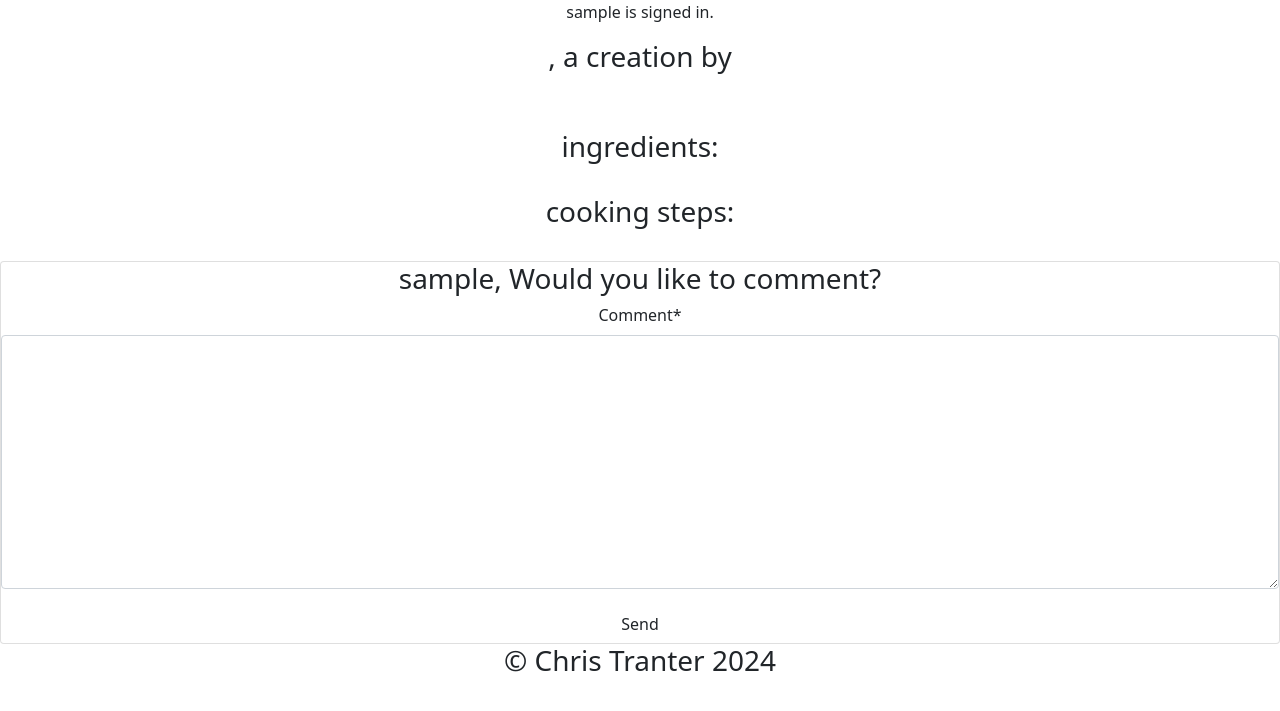
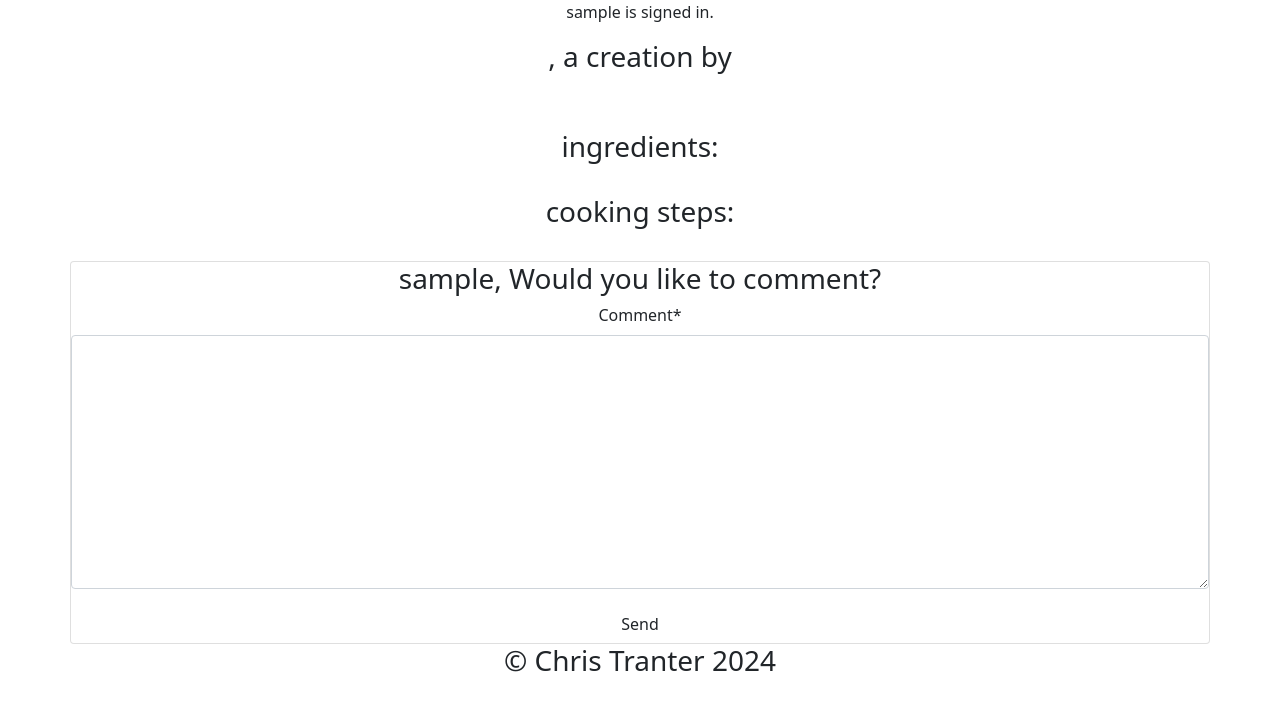
Before and after one commit to Chris-Tranter/tastethis, a Django app: template recipes/templates/recipes/recipe_detail.html in a window 1280 px wide. Shown: the part 56-767 px from the top of the page. Run offline with Django 4.2, Linux system fonts and the light colour scheme; the template is opened without the code that fills it: values that come from a table or form of the project are taken from there, others are empty; the visitor is signed in with stand-in values (Sample User, id 1); some libraries are stand-ins or nearby versions.

Commit message:
changed a fluid container to normal container

```diff
--- a/recipes/templates/recipes/recipe_detail.html
+++ b/recipes/templates/recipes/recipe_detail.html
@@ -2,6 +2,7 @@
 {% block content %}
 {% load static %}
 {% load crispy_forms_tags %}
+
 
 <div class="text-center">
     <div class="">
@@ -29,7 +30,7 @@
   {% endfor %}
 </div>
 
-<div class="container-fluid g-0">
+<div class="container g-0">
     <div class="card">
         {% if user.is_authenticated %}
         <h3>{{ user.username }}, Would you like to comment?</h3>
--- a/tastetease/settings.py
+++ b/tastetease/settings.py
@@ -12,7 +12,7 @@ SECRET_KEY = os.environ.get("SECRET_KEY")
 
 
 # SECURITY WARNING: don't run with debug turned on in production!
-DEBUG = False
+DEBUG = True
 
 ALLOWED_HOSTS = ['8000-christranter-tastethis-zc1h973rz12.ws.codeinstitute-ide.net','.herokuapp.com']
 
```
Also changed, not shown: Readme.md (renamed from readme.md).
